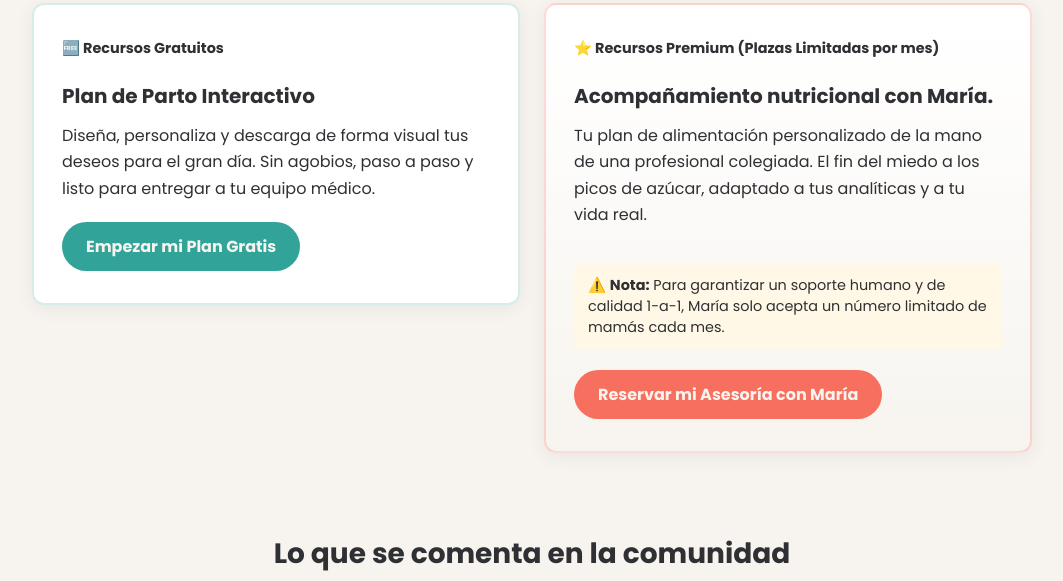
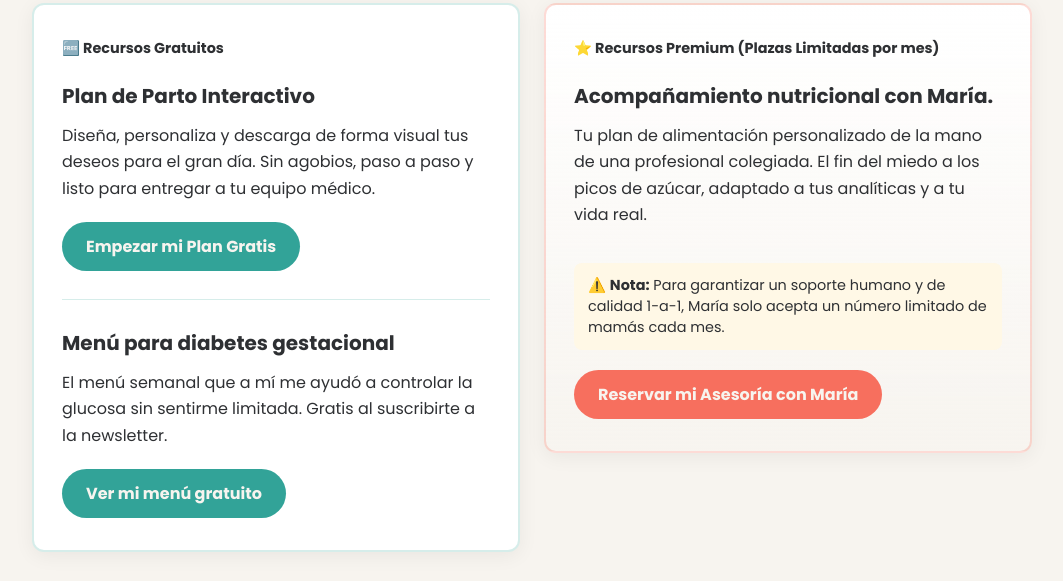
Before and after one commit to Ro008/embarazafit-web, an Astro site: page / in a window 1280 px wide. Shown: the part 2154-2735 px from the top of the page, without its empty margins (108-1171 px from the left). Built offline with nearby package versions, Linux system fonts and the light colour scheme; Astro itself is replaced by a stand-in of ours; a script that the page names is missing.

Commit message:
Enhance homepage free resources section: restructure layout to include a new item for "Menú para diabetes gestacional" and improve styling for better visual separation and readability.

```diff
--- a/src/pages/index.astro
+++ b/src/pages/index.astro
@@ -140,6 +140,8 @@ const NEWSLETTER_TOKEN = "0-9bk82OxLw";
         <div class="hp-recursos-grid">
           <article class="hp-card hp-card-free">
             <p class="hp-card-label">🆓 Recursos Gratuitos</p>
+
+            <div class="hp-card-free-item">
               <h3>Plan de Parto Interactivo</h3>
               <p>
                 Diseña, personaliza y descarga de forma visual tus deseos para el
@@ -147,6 +149,16 @@ const NEWSLETTER_TOKEN = "0-9bk82OxLw";
                 médico.
               </p>
               <a href="/plan-de-parto" class="btn-card">Empezar mi Plan Gratis</a>
+            </div>
+
+            <div class="hp-card-free-item">
+              <h3>Menú para diabetes gestacional</h3>
+              <p>
+                El menú semanal que a mí me ayudó a controlar la glucosa sin
+                sentirme limitada. Gratis al suscribirte a la newsletter.
+              </p>
+              <a href="/regalo" class="btn-card">Ver mi menú gratuito</a>
+            </div>
           </article>
 
           <article class="hp-card hp-card-premium">
@@ -517,6 +529,28 @@ const NEWSLETTER_TOKEN = "0-9bk82OxLw";
     color: var(--rusty-red);
   }
 
+  .hp-card-free .hp-card-label {
+    margin-bottom: 20px;
+  }
+
+  .hp-card-free-item + .hp-card-free-item {
+    margin-top: 28px;
+    padding-top: 28px;
+    border-top: 1px solid rgba(50, 163, 152, 0.2);
+  }
+
+  .hp-card-free-item h3 {
+    font-size: 1.25rem;
+    color: var(--gunmetal);
+    margin: 0 0 12px;
+  }
+
+  .hp-card-free-item p {
+    line-height: 1.65;
+    color: var(--dark-charcoal);
+    margin: 0 0 20px;
+  }
+
   .hp-card h3 {
     font-size: 1.25rem;
     color: var(--gunmetal);
```
Lines whose indentation alone changed are shown as unchanged.
